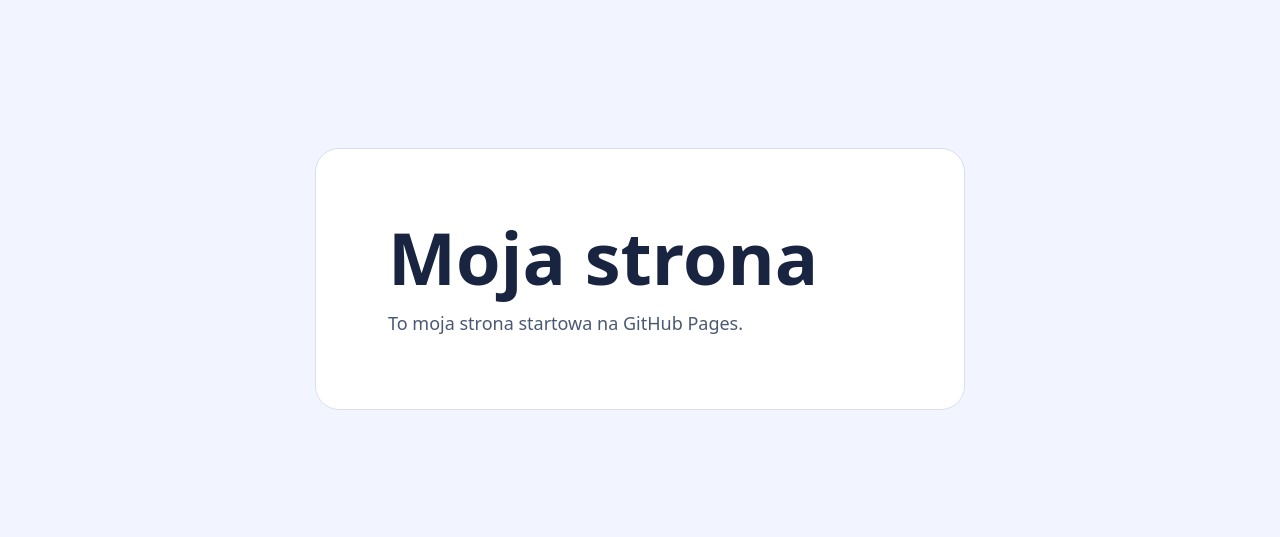
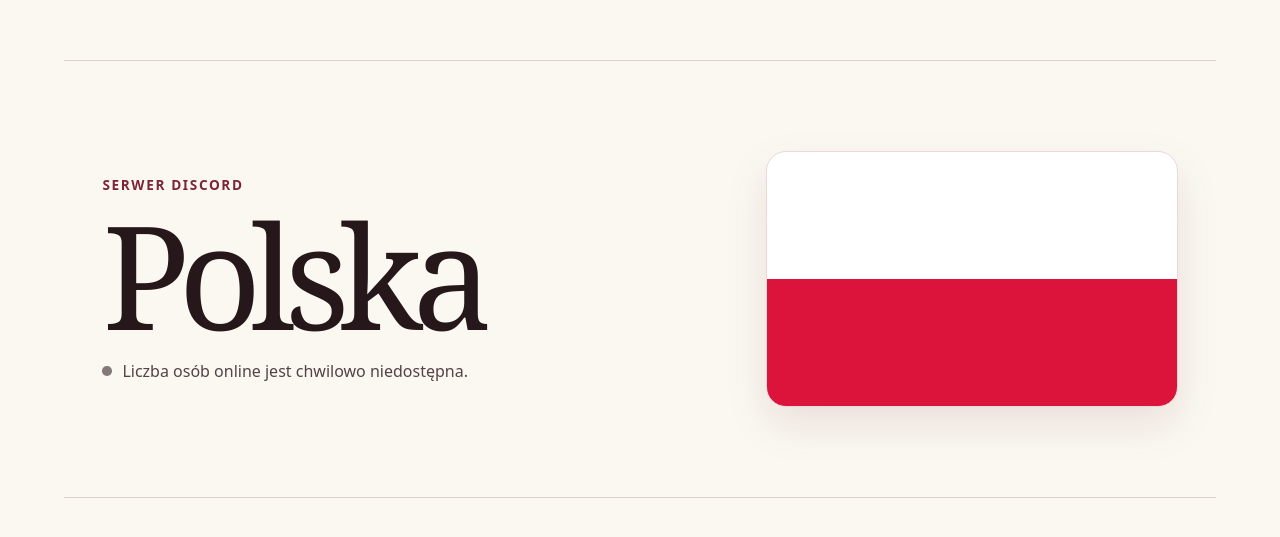
Before and after one commit to MrSzczurosek/moja-strona, a plain HTML site: page index.html in a window 1280 px wide. Shown: the part 121-658 px from the top of the page. Drawn offline with Linux system fonts and the light colour scheme; no server answers.

Commit message:
Dodaj wizytówkę serwera Discord Polska

```diff
--- a/index.html
+++ b/index.html
@@ -3,34 +3,115 @@
 <head>
   <meta charset="utf-8">
   <meta name="viewport" content="width=device-width, initial-scale=1">
-  <title>Moja strona</title>
+  <meta name="description" content="Polska — wizytówka serwera Discord z aktualną liczbą osób online.">
+  <meta name="theme-color" content="#fbf8f2">
+  <title>Polska · Discord</title>
   <style>
-    * { box-sizing: border-box; }
-    body {
+    :root {
+      color-scheme: light;
+      font-family: system-ui, sans-serif;
+      background: #fbf8f2;
+      color: #26171a;
+    }
+    *, *::before, *::after { box-sizing: border-box; }
+    body { margin: 0; min-width: 0; }
+    main {
+      width: min(100% - 2rem, 72rem);
+      margin: 0 auto;
+      min-height: 100svh;
+      display: grid;
+      place-content: center stretch;
+      padding-block: 3rem;
+    }
+    .hero {
+      display: grid;
+      grid-template-columns: minmax(0, 1fr) minmax(14rem, .7fr);
+      align-items: center;
+      gap: clamp(2rem, 6vw, 6rem);
+      padding-block: clamp(2rem, 7vw, 6rem);
+      padding-inline: clamp(.25rem, 3vw, 2.5rem);
+      border-block: 1px solid #decfd0;
+    }
+    .label { margin: 0 0 1rem; color: #7c2439; font-size: .85rem; font-weight: 700; letter-spacing: .12em; text-transform: uppercase; }
+    h1 {
+      margin: 0 0 1.2rem;
+      font: 400 clamp(3.45rem, 12vw, 9rem)/.9 Georgia, serif;
+      letter-spacing: -.075em;
+      overflow-wrap: anywhere;
+    }
+    .status { display: flex; align-items: center; gap: .65rem; min-height: 1.5rem; margin: 0; color: #534247; }
+    .dot { flex: 0 0 .6rem; height: .6rem; border-radius: 50%; background: #84787a; }
+    .status[data-state="ready"] .dot { background: #19754e; }
+    .join {
+      display: inline-block;
+      margin-top: 1.4rem;
+      padding: .75rem 1.1rem;
+      border-radius: .6rem;
+      background: #a31f40;
+      color: white;
+      font-weight: 650;
+      text-decoration: none;
+    }
+    .join:hover { background: #801632; }
+    .join:focus-visible { outline: 3px solid #801632; outline-offset: 4px; }
+    .join[hidden] { display: none; }
+    .flag {
+      aspect-ratio: 8 / 5;
       margin: 0;
-      min-height: 100vh;
-      display: grid;
-      place-items: center;
-      padding: 24px;
-      font-family: system-ui, sans-serif;
-      background: #f2f5ff;
-      color: #182440;
+      border: 1px solid #ead8db;
+      border-radius: 1.25rem;
+      background: linear-gradient(to bottom, #fff 50%, #dc143c 50%);
+      box-shadow: 0 1.1rem 2.75rem #5d16201c;
     }
-    main {
-      width: min(100%, 650px);
-      padding: clamp(28px, 8vw, 72px);
-      border: 1px solid #d7dff5;
-      border-radius: 24px;
-      background: #fff;
+    @media (max-width: 40rem) {
+      .hero { grid-template-columns: minmax(0, 1fr); }
+      .flag { width: min(100%, 24rem); }
     }
-    h1 { margin: 0 0 16px; font-size: clamp(2.5rem, 8vw, 4.5rem); line-height: 1; }
-    p { margin: 0; color: #4b5874; font-size: 1.125rem; line-height: 1.6; }
   </style>
 </head>
 <body>
   <main>
-    <h1>Moja strona</h1>
-    <p>To moja strona startowa na GitHub Pages.</p>
+    <section class="hero" aria-labelledby="server-name">
+      <div>
+        <p class="label">Serwer Discord</p>
+        <h1 id="server-name">Polska</h1>
+        <p class="status" role="status">
+          <span class="dot" aria-hidden="true"></span>
+          <span id="online">Sprawdzanie liczby osób online…</span>
+        </p>
+        <a class="join" id="join" hidden>Dołącz do serwera</a>
+        <noscript><p>Włącz JavaScript, aby zobaczyć liczbę osób online.</p></noscript>
+      </div>
+      <div class="flag" aria-hidden="true"></div>
+    </section>
   </main>
+  <script type="module">
+    const widgetUrl = 'https://discord.com/api/guilds/1567957451788255352/widget.json';
+    const online = document.querySelector('#online');
+    const join = document.querySelector('#join');
+
+    try {
+      const response = await fetch(widgetUrl, { signal: AbortSignal.timeout(8000) });
+      if (!response.ok) throw new Error('Widget unavailable');
+      const widget = await response.json();
+
+      if (typeof widget.name === 'string' && widget.name.trim()) {
+        document.querySelector('#server-name').textContent = widget.name;
+        document.title = widget.name + ' · Discord';
+      }
+      if (!Number.isSafeInteger(widget.presence_count) || widget.presence_count < 0) {
+        throw new Error('Presence unavailable');
+      }
+      online.textContent = 'Osoby online: ' + new Intl.NumberFormat('pl-PL').format(widget.presence_count);
+      online.parentElement.dataset.state = 'ready';
+
+      if (typeof widget.instant_invite === 'string' && /^https:\/\/(?:discord\.gg\/|discord\.com\/invite\/)[A-Za-z0-9-]+\/?$/.test(widget.instant_invite)) {
+        join.href = widget.instant_invite;
+        join.hidden = false;
+      }
+    } catch {
+      online.textContent = 'Liczba osób online jest chwilowo niedostępna.';
+    }
+  </script>
 </body>
 </html>
```
